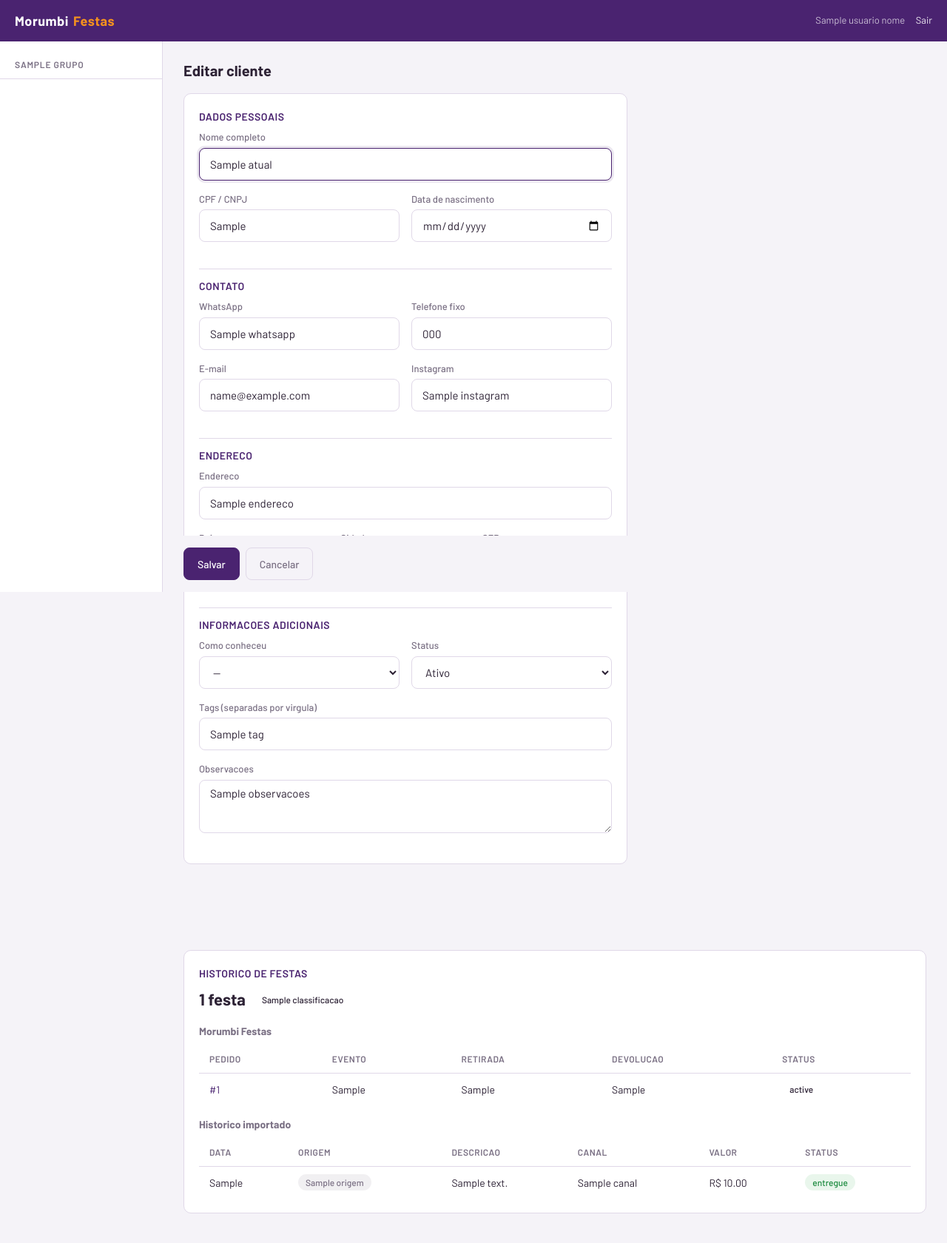
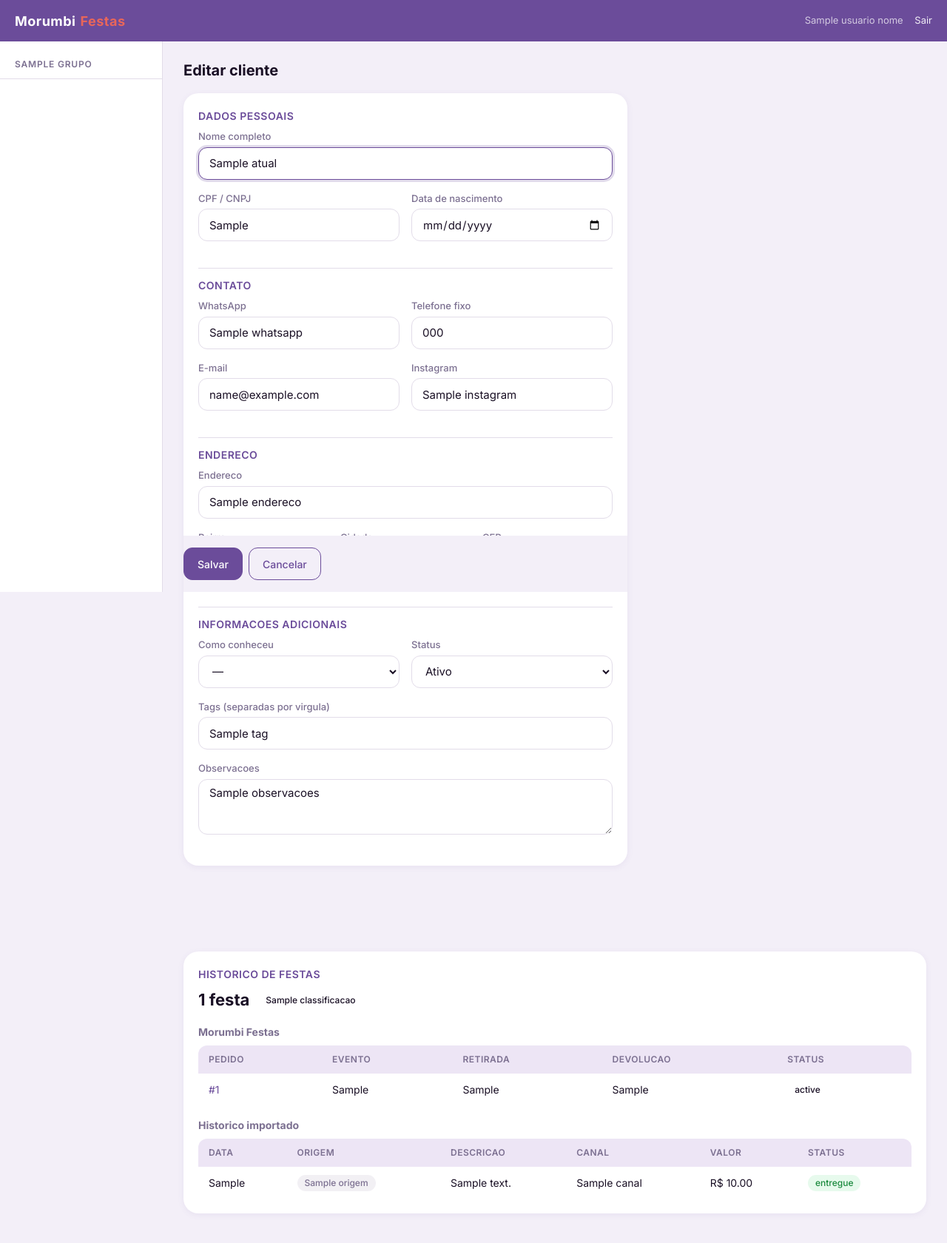
Before and after one commit to samirhamdan/morumbi-festas, a Python web app: template sistema/templates/cliente.html in a window 1280 px wide. Shown: the whole page at 74% size. Run offline with Jinja, Linux system fonts and the light colour scheme; the template is opened without the code that fills it: most values are stand-ins (such as "Sample title", 1, 10 or a date in 2020).

Commit message:
feat: atualizar design system completo (CLAUDE_2.md)
Novos tokens de cor (roxo #6B4C9A, coral #E8665A, ciano, magenta),
fonte Inter, cards sem borda com sombra suave, botoes e inputs com
border-radius 12px, tabelas com cabecalho lavanda, busca pill,
sidebar com destaque coral, etiquetas de status com novas cores.

Co-Authored-By: Claude Opus 4.6 <noreply@anthropic.com>
Claude-Session: https://claude.ai/code/session_0158EehnPavb1eLhHigb98fY

```diff
--- a/sistema/static/sistema.css
+++ b/sistema/static/sistema.css
@@ -1,21 +1,27 @@
 /* === Morumbi Festas — sistema.css === */
 
 :root {
-  --roxo: #4A2370;
-  --roxo-escuro: #371A56;
-  --roxo-claro: #6B3FA0;
-  --laranja: #F5921E;
+  --roxo: #6B4C9A;
+  --roxo-escuro: #3D2066;
+  --roxo-claro: #9B7BC7;
+  --roxo-ultra: #EDE5F5;
+  --coral: #E8665A;
+  --coral-claro: #F5ADA6;
+  --laranja: #FF8C42;
   --laranja-claro: #FFB347;
-  --verde: #28A745;
-  --vermelho: #DC3545;
+  --verde: #3DD46B;
+  --vermelho: #E8665A;
   --azul: #2196F3;
-  --ambar: #FFC107;
-
-  --fundo: #F5F3F8;
+  --ambar: #FFD93D;
+  --ciano: #00D4E0;
+  --magenta: #E83DE8;
+
+  --fundo: #F3EFF8;
   --superficie: #FFFFFF;
-  --texto: #2D2235;
-  --suave: #7A7084;
-  --borda: #E0D8E8;
+  --texto: #1A1025;
+  --suave: #7C7091;
+  --borda: #E2DCE9;
+  --sombra-cartao: 0 2px 8px rgba(107, 76, 154, 0.08);
   --mono: 'IBM Plex Mono', ui-monospace, monospace;
 }
 
@@ -26,7 +32,7 @@
 
 body {
   margin: 0;
-  font-family: 'Barlow', system-ui, -apple-system, sans-serif;
+  font-family: 'Inter', system-ui, -apple-system, sans-serif;
   font-size: 15px;
   line-height: 1.5;
   color: var(--texto);
@@ -202,7 +208,7 @@ body.bancada { background: var(--fundo); }
 .marca-festas {
   font-size: 18px;
   font-weight: 700;
-  color: var(--laranja);
+  color: var(--coral);
   letter-spacing: .5px;
 }
 
@@ -332,7 +338,7 @@ body.bancada { background: var(--fundo); }
   font-size: 14px;
   font-weight: 500;
   font-family: inherit;
-  border-radius: 8px;
+  border-radius: 12px;
   border: 1px solid var(--borda);
   background: var(--superficie);
   color: var(--texto);
@@ -352,10 +358,10 @@ body.bancada { background: var(--fundo); }
 
 .botao.vazado {
   background: transparent;
-  border-color: var(--borda);
-  color: var(--suave);
-}
-.botao.vazado:hover { color: var(--texto); background: var(--fundo); }
+  border-color: var(--roxo);
+  color: var(--roxo);
+}
+.botao.vazado:hover { color: var(--roxo-escuro); background: var(--roxo-ultra); }
 
 /* --- Peneira --- */
 
@@ -389,16 +395,17 @@ body.bancada { background: var(--fundo); }
 .peneira select:focus {
   outline: none;
   border-color: var(--roxo);
-  box-shadow: 0 0 0 3px rgba(74,35,112,.1);
+  box-shadow: 0 0 0 3px rgba(107,76,154,.2);
 }
 
 /* --- Cards e tabelas --- */
 
 .cartao {
   background: var(--superficie);
-  border: 1px solid var(--borda);
-  border-radius: 10px;
+  border: none;
+  border-radius: 20px;
   margin-bottom: 16px;
+  box-shadow: var(--sombra-cartao);
 }
 
 .cartao-tabela { overflow: hidden; }
@@ -417,18 +424,22 @@ body.bancada { background: var(--fundo); }
   letter-spacing: .5px;
   color: var(--suave);
   text-align: left;
-  border-bottom: 1px solid var(--borda);
+  background: var(--roxo-ultra);
+  border-bottom: none;
   white-space: nowrap;
 }
+.tabela thead th:first-child { border-radius: 12px 0 0 0; }
+.tabela thead th:last-child { border-radius: 0 12px 0 0; }
 
 .tabela tbody td {
   padding: 10px 14px;
   font-size: 14px;
-  border-bottom: 1px solid var(--fundo);
+  border-bottom: 1px solid var(--borda);
   vertical-align: middle;
 }
 
 .tabela tbody tr:last-child td { border-bottom: none; }
+.tabela tbody tr:hover td { background: var(--fundo); }
 
 .tabela .chave a { color: var(--texto); font-weight: 500; }
 .tabela .chave a:hover { color: var(--roxo); }
@@ -457,12 +468,13 @@ body.bancada { background: var(--fundo); }
   white-space: nowrap;
 }
 
-.etiqueta.roxo   { background: rgba(74,35,112,.1);  color: var(--roxo); }
+.etiqueta.roxo   { background: rgba(107,76,154,.1);  color: var(--roxo); }
 .etiqueta.azul   { background: rgba(33,150,243,.1);  color: #1976D2; }
-.etiqueta.verde  { background: rgba(40,167,69,.1);   color: #1B8A3E; }
-.etiqueta.ambar  { background: rgba(255,193,7,.15);  color: #B8860B; }
-.etiqueta.cinza  { background: rgba(122,112,132,.1); color: var(--suave); }
-.etiqueta.laranja { background: rgba(245,146,30,.1); color: #D47A0A; }
+.etiqueta.verde  { background: rgba(61,212,107,.12);  color: #1B8A3E; }
+.etiqueta.ambar  { background: rgba(255,217,61,.15);  color: #B8860B; }
+.etiqueta.cinza  { background: rgba(124,112,145,.1); color: var(--suave); }
+.etiqueta.laranja { background: rgba(255,140,66,.12); color: #D47A0A; }
+.etiqueta.vermelho { background: rgba(232,102,90,.1); color: #C0392B; }
 
 /* --- Formulario --- */
 
@@ -489,7 +501,7 @@ body.bancada { background: var(--fundo); }
   font-size: 15px;
   font-family: inherit;
   border: 1px solid var(--borda);
-  border-radius: 8px;
+  border-radius: 12px;
   background: var(--superficie);
   color: var(--texto);
   min-height: 44px;
--- a/sistema/templates/base.html
+++ b/sistema/templates/base.html
@@ -6,7 +6,7 @@
 <title>{% block titulo %}Morumbi Festas{% endblock %}</title>
 <link rel="preconnect" href="https://fonts.googleapis.com">
 <link rel="preconnect" href="https://fonts.gstatic.com" crossorigin>
-<link rel="stylesheet" href="https://fonts.googleapis.com/css2?family=Barlow:wght@400;500;600;700&family=IBM+Plex+Mono:wght@400;500&display=swap">
+<link rel="stylesheet" href="https://fonts.googleapis.com/css2?family=Inter:wght@400;500;600;700&family=IBM+Plex+Mono:wght@400;500&display=swap">
 <link rel="stylesheet" href="{{ url_for('static', filename='sistema.css') }}">
 </head>
 <body class="{% block corpo %}bancada{% endblock %}">
```
Also changed, not shown: other parts of sistema/static/sistema.css (+83 -74 lines).
